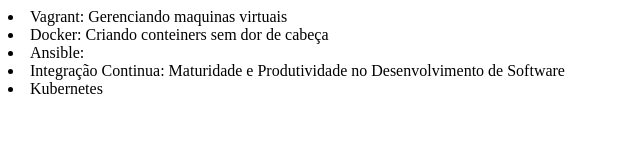
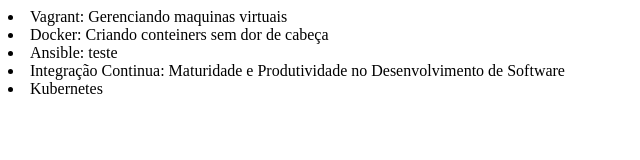
Before and after one commit to AlessandroPeixotoRibeiroJr/AulasGitAlura, a plain HTML site: page index.html in a window 1280 px wide. Shown: the full height of the page, 0-640 px from the left. Drawn offline with Linux system fonts and the light colour scheme.

Commit message:
insert teste revert

```diff
--- a/index.html
+++ b/index.html
@@ -11,7 +11,7 @@
 	<body>
 		<li>Vagrant: Gerenciando maquinas virtuais</li>
 		<li>Docker: Criando conteiners sem dor de cabeça</li>
-		<li>Ansible: </li>
+		<li>Ansible: teste</li>
 		<li>Integração Continua: Maturidade e Produtividade no Desenvolvimento de Software</li>
 		<li>Kubernetes</li>
 
```
